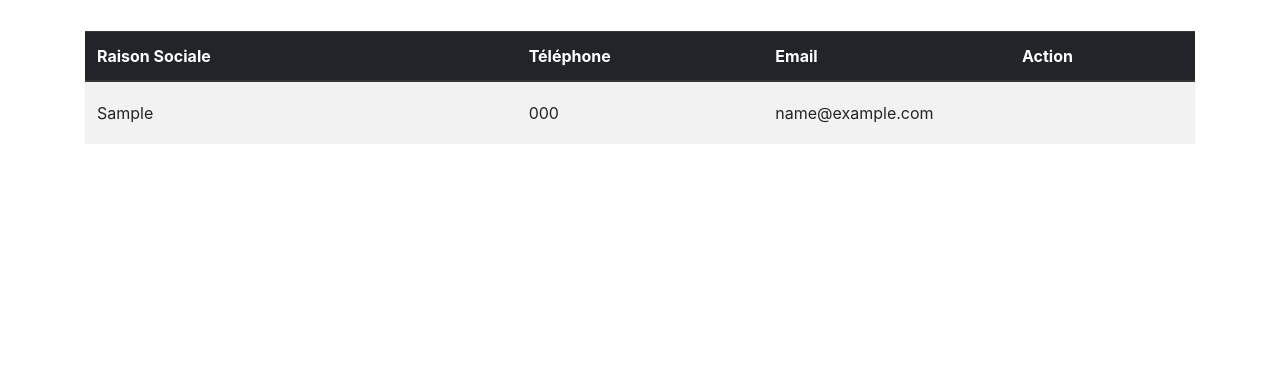
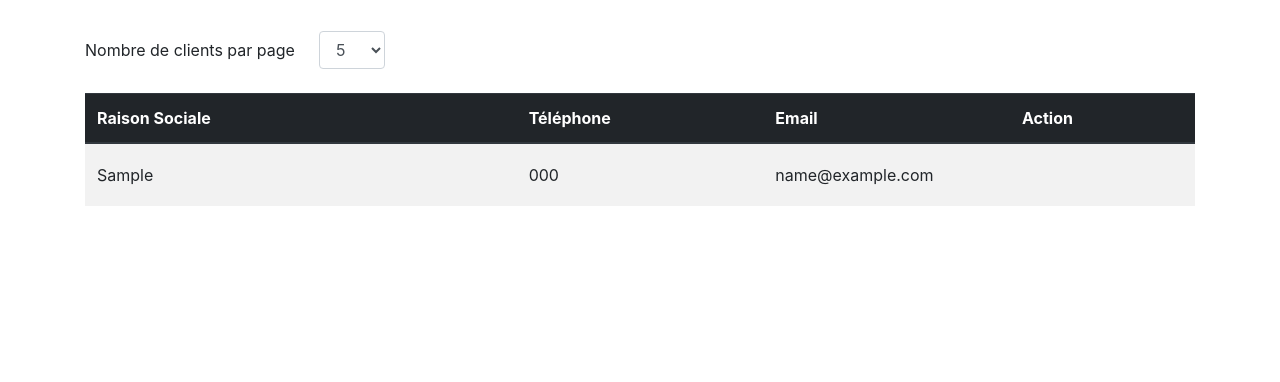
Before and after one commit to jambonbeurre666/monastere, a PHP site: template view/clients_list_view.php in a window 1280 px wide. Shown: the part 446-828 px from the top of the page. Before the commit the page ends 590 px from the top, so only its background shows below. Run offline with PHP 8.4, Linux system fonts and the light colour scheme; the template is opened without the code that fills it: most values are stand-ins (such as "Sample title", 1, 10 or a date in 2020); data that the repository does not hold is empty; some libraries are stand-ins or nearby versions.

Commit message:
Ajout select pour la taille de la liste

```diff
--- a/view/clients_list_view.php
+++ b/view/clients_list_view.php
@@ -2,13 +2,11 @@
     ob_start();
 ?>
 <div class="container">
-
 <?php
 if (isset($_SESSION['nomclient']) && $_SESSION['nomclient'] !== "") {
     $client = $_SESSION['nomclient'];
     $phrase = $_SESSION['phrase'];
-    unset($_SESSION['nomclient'], $_SESSION['phrase']);
-?>
+    unset($_SESSION['nomclient'], $_SESSION['phrase']); ?>
 
 <div class="alert alert-success" role="alert">
         <strong>Holy guacamole!</strong> Le client <?= $client . ' ' . $phrase ?>
@@ -17,7 +15,7 @@ if (isset($_SESSION['nomclient']) && $_SESSION['nomclient'] !== "") {
     </button>
 </div>
 <?php
-    }
+}
 ?>
 <div class="jumbotron jumbotron-fluid">
     <div class="bck-jumbo" style="background-image:url('https://source.unsplash.com/900x400/?<?= $keywords ?>')">
@@ -27,6 +25,17 @@ if (isset($_SESSION['nomclient']) && $_SESSION['nomclient'] !== "") {
       <h1 class="display-4">Liste des clients</h1>
     </div>
   </div>
+<div>
+<form class="form-inline mb-4 pcf" method="post" action="/change-list-size/">
+
+      <label class="mr-sm-2" for="inlineFormCustomSelect">Nombre de clients par page</label>
+      <select class="form-control mx-sm-3 pages" name="pages">
+        <option <?= ($offset == 5) ? 'selected' : ''; ?> value="5">5</option>
+        <option <?= ($offset == 10) ? 'selected' : ''; ?> value="10">10</option>
+        <option <?= ($offset == 20) ? 'selected' : ''; ?> value="20">20</option>
+      </select>
+    </form>
+</div>
 <div class="table-responsive">
     <table class="table table-striped list-clients">
     <thead class="thead-dark">
@@ -55,12 +64,18 @@ if (isset($_SESSION['nomclient']) && $_SESSION['nomclient'] !== "") {
             echo '</tr>';
         }
         ?>
-
         </tbody>
     </table>
+    <div class="text-center">
+            <?php
+                for ($i = 1; $i <= $nbrpages; $i++) {
+                    $active = ($_GET['page'] == $i) ? 'active' : '';
+                    echo '<a href="/liste-clients/'.$i.'/" role="button" class="btn btn-outline-secondary '.$active.'">'.$i.'</a> ';
+                }
+            ?>
+    </div>
 </div>
 </div>
-
 <!-- Modal -->
 <div class="modal fade" id="deleteConf" tabindex="-1" role="dialog" aria-labelledby="exampleModalCenterTitle" aria-hidden="true">
   <div class="modal-dialog modal-dialog-centered" role="document">
```
